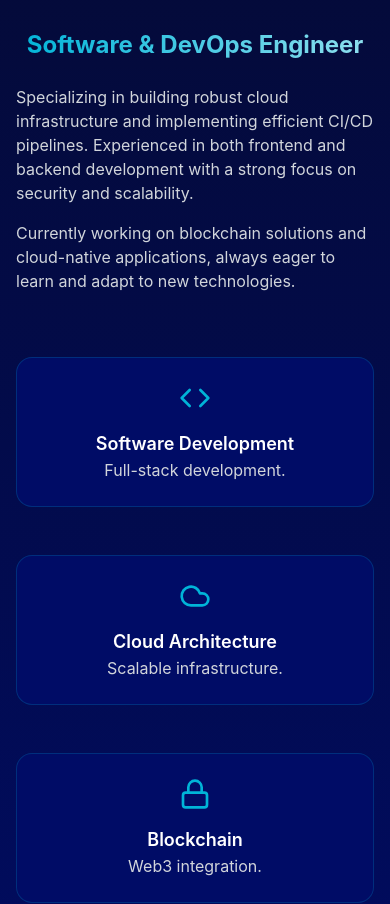
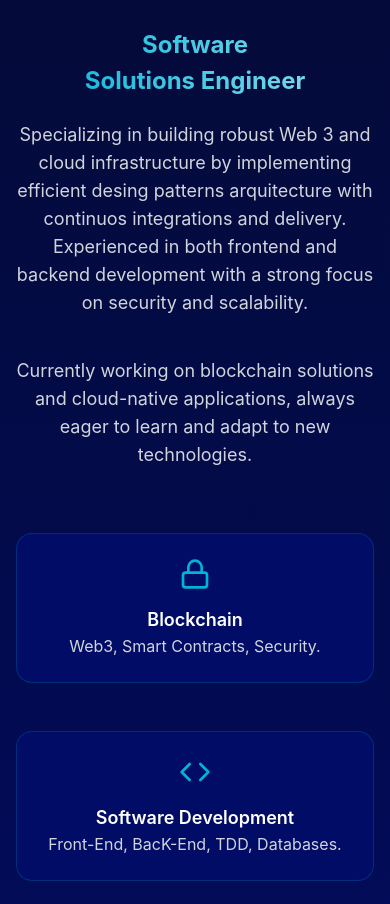
Before and after one commit to Franklin-Osede/Portfolio-Nextjs, a Next.js app: page / in a window 390 px wide. Shown: the part 2340-3244 px from the top of the page. Built offline with nearby package versions, Linux system fonts and the light colour scheme.

Commit message:
fix: updated about me section

```diff
--- a/src/components/AboutMeSection.tsx
+++ b/src/components/AboutMeSection.tsx
@@ -5,10 +5,11 @@ import { Code, Cloud, Lock, Server } from 'lucide-react';
 
 const AboutMeSection = ({ onVisible }: { onVisible?: () => void }) => {
   const features = [
-    { icon: Code, title: 'Software Development', description: 'Full-stack development.' },
-    { icon: Cloud, title: 'Cloud Architecture', description: 'Scalable infrastructure.' },
-    { icon: Lock, title: 'Blockchain', description: 'Web3 integration.' },
-    { icon: Server, title: 'DevOps', description: 'CI/CD pipelines.' },
+    { icon: Lock, title: 'Blockchain', description: 'Web3, Smart Contracts, Security.' },
+    { icon: Code, title: 'Software Development', description: 'Front-End, BacK-End, TDD, Databases.' },
+    { icon: Cloud, title: 'Cloud Architecture', description: 'AWS, GCP, Azure' },
+
+    { icon: Server, title: 'DevOps', description: 'CI/CD, Terraform, Docker, Kubernetes.' },
   ];
 
   return (
@@ -50,18 +51,19 @@ const AboutMeSection = ({ onVisible }: { onVisible?: () => void }) => {
             className="space-y-6"
           >
             <h3 className="text-2xl font-bold bg-gradient-to-r from-turquoiseBlue to-skyBlue bg-clip-text text-transparent">
-              Software & DevOps Engineer
+            <span className="block mb-1">Software</span>
+            <span className="block">Solutions Engineer</span>
             </h3>
             <div className="space-y-4 text-gray-300 text-left mx-auto max-w-4xl">
-              <p>
-                Specializing in building robust cloud infrastructure and implementing
-                efficient CI/CD pipelines. Experienced in both frontend and backend
-                development with a strong focus on security and scalability.
-              </p>
-              <p>
-                Currently working on blockchain solutions and cloud-native
-                applications, always eager to learn and adapt to new technologies.
-              </p>
+            <p className="text-lg md:text-xl text-gray-300 max-w-3xl mx-auto mb-10 text-center">
+  Specializing in building robust Web 3 and cloud infrastructure by implementing
+  efficient desing patterns arquitecture with continuos integrations and delivery. Experienced in both frontend and backend
+  development with a strong focus on security and scalability.
+</p>
+<p className="text-lg md:text-xl text-gray-300 max-w-3xl mx-auto mb-12 text-center">
+  Currently working on blockchain solutions and cloud-native
+  applications, always eager to learn and adapt to new technologies.
+</p>
             </div>
           </motion.div>
         </div>
```
